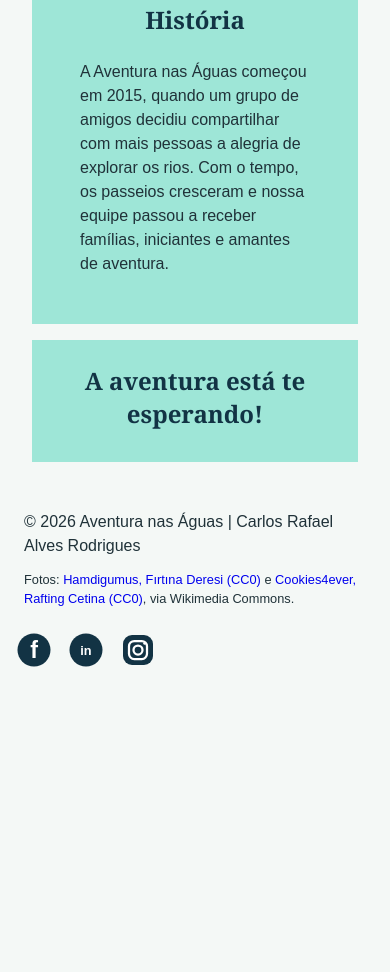
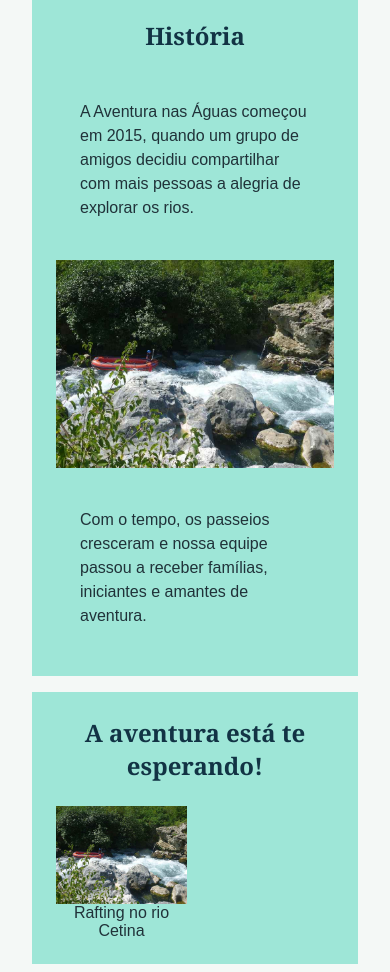
Before and after one commit to MestreOsires/wdd130, a plain HTML site: page wwr/sobre.html in a window 390 px wide. Shown: the part 672-1644 px from the top of the page. Before the commit the page ends 1364 px from the top, so only its background shows below. Drawn offline with Linux system fonts and the light colour scheme.

Commit message:
Update audited rafting about page
Co-authored-by: Copilot <223556219+Copilot@users.noreply.github.com>

```diff
--- a/wwr/estilos/rafting.css
+++ b/wwr/estilos/rafting.css
@@ -29,9 +29,10 @@ footer {
 }
 
 header {
-  display: flex;
+  display: grid;
+  grid-template-columns: 180px 1fr;
+  gap: 1rem;
   align-items: center;
-  justify-content: space-between;
   padding: 1rem 0;
 }
 
@@ -123,6 +124,37 @@ section {
   background-color: var(--cor-secundaria);
 }
 
+.historia {
+  display: grid;
+  grid-template-columns: 1fr minmax(180px, 280px) 1fr;
+  align-items: center;
+  gap: 1rem;
+}
+
+.historia h2,
+.aventuras h2 {
+  grid-column: 1 / -1;
+}
+
+.historia img,
+.aventuras img {
+  display: block;
+  width: 100%;
+  height: auto;
+}
+
+.aventuras {
+  display: grid;
+  grid-template-columns: repeat(5, minmax(0, 1fr));
+  gap: 1rem;
+}
+
+.aventuras figure {
+  margin: 0;
+  padding: 0;
+  text-align: center;
+}
+
 section h2 {
   margin-bottom: 8px;
 }
@@ -162,7 +194,20 @@ footer .creditos {
 
 @media (max-width: 600px) {
   header {
-    flex-direction: column;
+    grid-template-columns: 1fr;
+    justify-items: center;
+  }
+
+  .aventuras {
+    grid-template-columns: repeat(auto-fit, minmax(120px, 1fr));
+  }
+
+  .historia {
+    grid-template-columns: 1fr;
+  }
+
+  .historia h2 {
+    grid-column: 1;
   }
 
   header nav {
--- a/wwr/sobre.html
+++ b/wwr/sobre.html
@@ -27,12 +27,18 @@
           <p>Prepare-se para remar, rir e conhecer o rio de um jeito diferente. Nossos passeios guiados são feitos para quem quer viver a emoção das corredeiras com segurança e em boa companhia.</p>
         </article>
       </div>
-      <section>
+      <section class="historia">
         <h2>História</h2>
-        <p>A Aventura nas Águas começou em 2015, quando um grupo de amigos decidiu compartilhar com mais pessoas a alegria de explorar os rios. Com o tempo, os passeios cresceram e nossa equipe passou a receber famílias, iniciantes e amantes de aventura.</p>
+        <p>A Aventura nas Águas começou em 2015, quando um grupo de amigos decidiu compartilhar com mais pessoas a alegria de explorar os rios.</p>
+        <img src="imagens/rafting-cetina.jpg" alt="Bote de rafting descendo corredeiras no rio Cetina">
+        <p>Com o tempo, os passeios cresceram e nossa equipe passou a receber famílias, iniciantes e amantes de aventura.</p>
       </section>
-      <section>
+      <section class="aventuras">
         <h2>A aventura está te esperando!</h2>
+        <figure>
+          <img src="imagens/rafting-cetina.jpg" alt="Bote de rafting descendo corredeiras entre pedras">
+          <figcaption>Rafting no rio Cetina</figcaption>
+        </figure>
       </section>
     </main>
     <footer>
```
